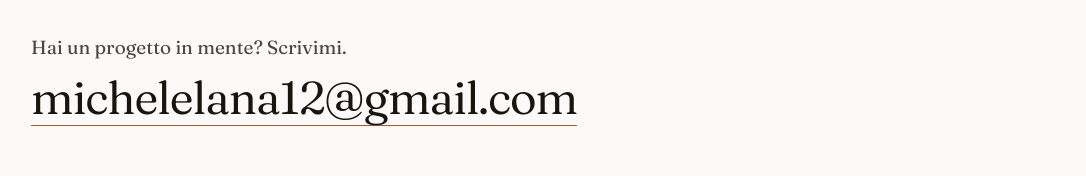
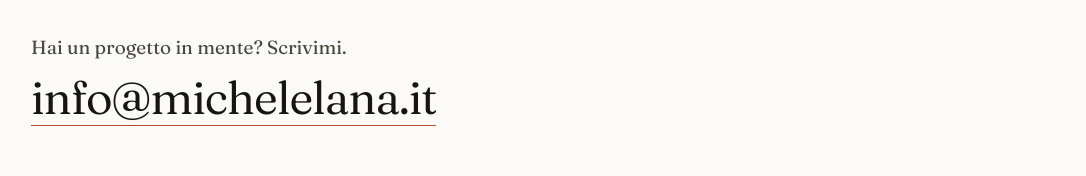
Before and after one commit to skippydream/michelelana.it, a plain HTML site: page index.html in a window 1280 px wide. Shown: the part 5361-5537 px from the top of the page, without its empty margins (97-1183 px from the left). Drawn offline with Linux system fonts and the light colour scheme.

Commit message:
Update email

```diff
--- a/index.html
+++ b/index.html
@@ -29,7 +29,7 @@
 
 <script type="application/ld+json">
 {"@context":"https://schema.org","@type":"Person","name":"Michele Lana",
-"url":"https://michelelana.it/","image":"https://michelelana.it/assets/img/michele.jpg","email":"mailto:michelelana12@gmail.com",
+"url":"https://michelelana.it/","image":"https://michelelana.it/assets/img/michele.jpg","email":"mailto:info@michelelana.it",
 "jobTitle":"Sviluppatore web e consulente di privacy digitale",
 "address":{"@type":"PostalAddress","addressLocality":"Torino","addressCountry":"IT"}}
 </script>
@@ -71,7 +71,7 @@
       <p class="place">Da Torino costruisco strumenti per associazioni e collettivi, dal sito pubblico all'area riservata. Mi occupo anche di privacy digitale. Lavoro solo da remoto.</p>
       <p class="cta">
         <a class="primary" href="#lavori">Vedi i lavori</a>
-        <a href="mailto:michelelana12@gmail.com"><svg viewBox="0 0 24 24" width="15" height="15" fill="none" stroke="currentColor" stroke-width="2" stroke-linecap="round" stroke-linejoin="round" aria-hidden="true"><rect width="20" height="16" x="2" y="4" rx="2"/><path d="m22 7-8.97 5.7a1.94 1.94 0 0 1-2.06 0L2 7"/></svg>Mail</a>
+        <a href="mailto:info@michelelana.it"><svg viewBox="0 0 24 24" width="15" height="15" fill="none" stroke="currentColor" stroke-width="2" stroke-linecap="round" stroke-linejoin="round" aria-hidden="true"><rect width="20" height="16" x="2" y="4" rx="2"/><path d="m22 7-8.97 5.7a1.94 1.94 0 0 1-2.06 0L2 7"/></svg>Mail</a>
       </p>
       <p class="avail"><i aria-hidden="true"></i> Disponibile per nuove collaborazioni</p>
       </div>
@@ -348,7 +348,7 @@
 
       <div class="contact">
         <p class="contact__lead">Hai un progetto in mente? Scrivimi.</p>
-        <a class="contact__mail" href="mailto:michelelana12@gmail.com">michelelana12@gmail.com</a>
+        <a class="contact__mail" href="mailto:info@michelelana.it">info@michelelana.it</a>
         <p class="cta">
         </p>
       </div>
@@ -363,7 +363,7 @@
       <p class="foot__c">© <span id="year">2026</span> Michele Lana</p>
       <nav class="foot__nav" aria-label="Collegamenti">
         <a href="#top"><svg viewBox="0 0 24 24" width="14" height="14" fill="none" stroke="currentColor" stroke-width="2" stroke-linecap="round" stroke-linejoin="round" aria-hidden="true"><path d="m18 15-6-6-6 6"/></svg>Torna su</a>
-        <a href="mailto:michelelana12@gmail.com"><svg viewBox="0 0 24 24" width="14" height="14" fill="none" stroke="currentColor" stroke-width="2" stroke-linecap="round" stroke-linejoin="round" aria-hidden="true"><rect width="20" height="16" x="2" y="4" rx="2"/><path d="m22 7-8.97 5.7a1.94 1.94 0 0 1-2.06 0L2 7"/></svg>Mail</a>
+        <a href="mailto:info@michelelana.it"><svg viewBox="0 0 24 24" width="14" height="14" fill="none" stroke="currentColor" stroke-width="2" stroke-linecap="round" stroke-linejoin="round" aria-hidden="true"><rect width="20" height="16" x="2" y="4" rx="2"/><path d="m22 7-8.97 5.7a1.94 1.94 0 0 1-2.06 0L2 7"/></svg>Mail</a>
       </nav>
     </div>
   </div>
```
